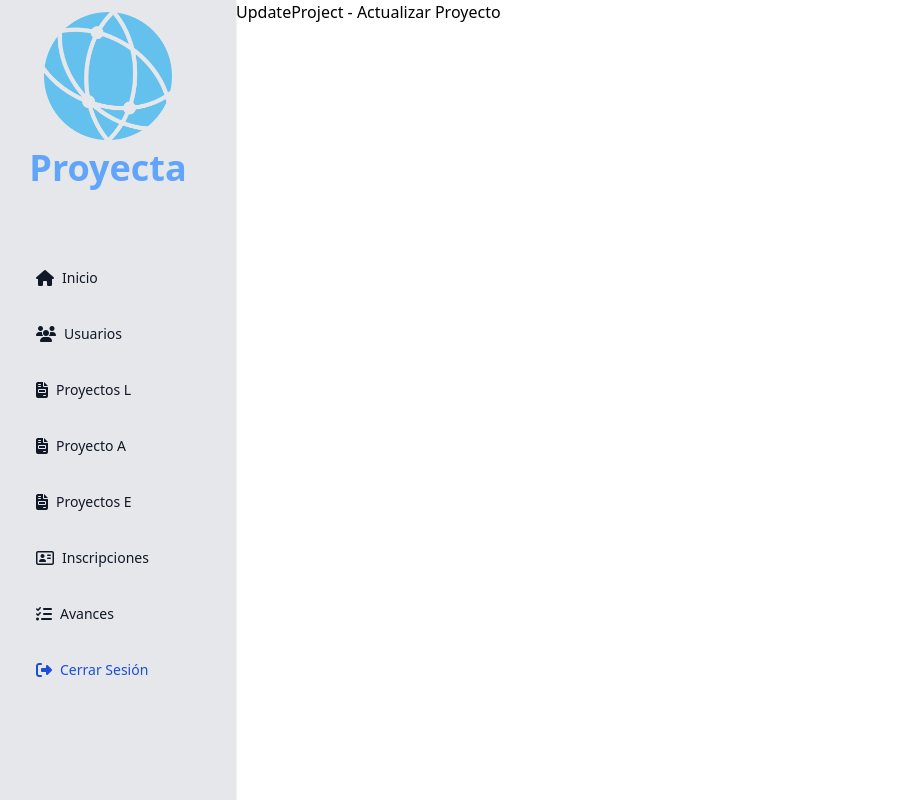
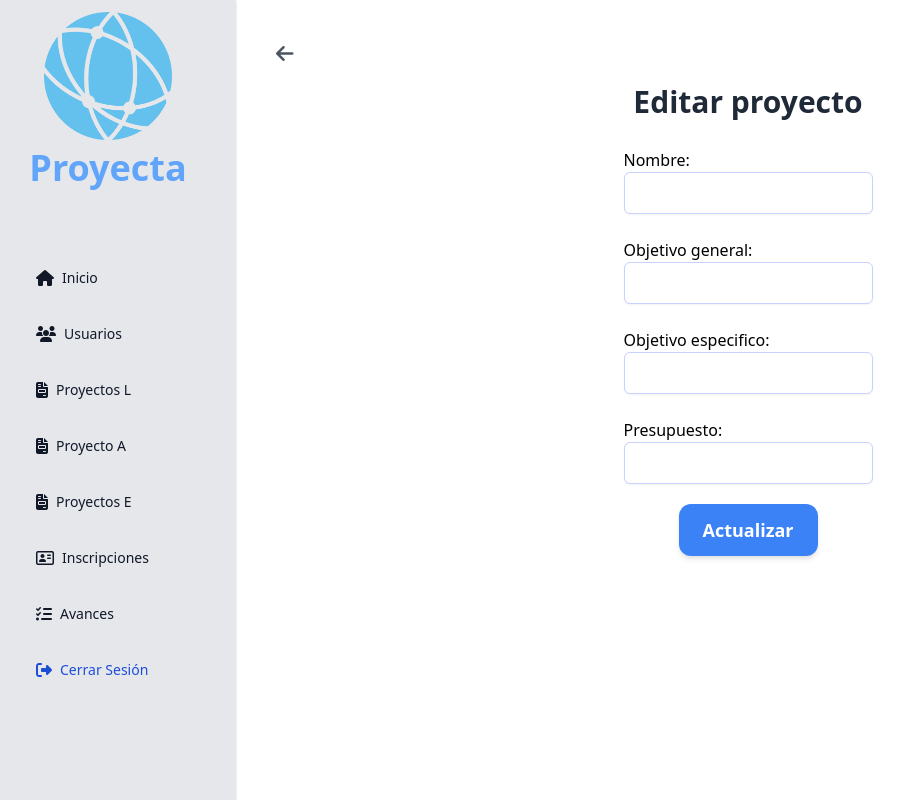
Before and after one commit to ProyectaTeamMinTic/proyectaMinTic, a React (Create React App) app: page /projects/update in a window 1280 px wide. Shown: the whole page, without its empty margins (20-924 px from the left). Built offline with nearby package versions, Linux system fonts and the light colour scheme.

Commit message:
diseño editar proyecto agregado

```diff
--- a/src/pages/projects/add.jsx
+++ b/src/pages/projects/add.jsx
@@ -1,6 +1,7 @@
 import DropDown from 'components/Dropdown';
 import Input from 'components/Input';
 import React from 'react'
+import ButtonLoading from 'components/ButtonLoading';
 import { Link } from 'react-router-dom';
 const AddProject = () => {
     return (
@@ -10,8 +11,7 @@ const AddProject = () => {
             </Link>
             <h1 className='m-4 text-3xl text-gray-800 font-bold text-center'>Registrar nuevo proyecto</h1>
             <div>
-                <form className='grid grid-cols-4 gap-4 pl-3 pr-3'>
-                    <div className='col-start-1 '>
+                <form className='flex flex-col items-center justify-center'>
                     <Input
                         label='Nombre'
                         type='text'
@@ -19,8 +19,6 @@ const AddProject = () => {
                         defaultValue=''
                         required={true}
                     />
-                    </div>
-                    <div className='col-start-1 col-span-2'>
                     <Input
                         label='Objetivo generala'
                         type='text'
@@ -28,8 +26,6 @@ const AddProject = () => {
                         defaultValue=''
                         required={true}
                     />
-                    </div>
-                    <div className='col-start-1 col-span-2'>
                     <Input
                         label='Objetivo especifico'
                         type='text'
@@ -37,8 +33,6 @@ const AddProject = () => {
                         defaultValue=''
                         required={true}
                     />
-                    </div>
-                    <div>
                     <Input
                         label='Presupuesto'
                         type='number'
@@ -46,8 +40,6 @@ const AddProject = () => {
                         defaultValue=''
                         required={true}
                     />
-                    </div>
-                    <div>
                     <Input
                         label='Fecha fin'
                         type='date'
@@ -55,8 +47,7 @@ const AddProject = () => {
                         defaultValue=''
                         required={true}
                     />
-                    </div>
-                    <div>
+
                     <Input
                         label='Fecha inicio'
                         type='date'
@@ -64,7 +55,6 @@ const AddProject = () => {
                         defaultValue=''
                         required={true}
                     />
-                    </div>
                     <DropDown
                         label=''
                         name='lider'
@@ -72,7 +62,6 @@ const AddProject = () => {
                         required={true}
                         options=''
                     />
-                    <div>
                     <Input
                         label='Identificacion lider'
                         type='text'
@@ -80,22 +69,19 @@ const AddProject = () => {
                         defaultValue=''
                         required={true}
                     />
-                    </div>
-                    <div className='flex justify-around col-span-3'>
-                        <span class="sm:block">
-                            <button type="button" class="inline-flex items-center px-4 py-2 border border-gray-300 rounded-md shadow-sm text-sm font-medium text-white bg-blue-600 hover:bg-indigo-700 focus:outline-none focus:ring-2 focus:ring-offset-2 focus:ring-indigo-500">
-                                Crear
-                            </button>
-                        </span>
-                        <span class="sm:block">
-                            <button type="button" class="inline-flex items-center px-4 py-2 border border-gray-300 rounded-md shadow-sm text-sm font-medium text-white bg-blue-600 hover:bg-indigo-700 focus:outline-none focus:ring-2 focus:ring-offset-2 focus:ring-indigo-500">
-                                Cancelar
-                            </button>
-                        </span>
+                    <div className='flex justify-around w-full'>
+                        <ButtonLoading
+                            disabled=''
+                            text='Crear'
+                        />
+                        <ButtonLoading
+                            disabled=''
+                            text='Cancelar'
+                        />
                     </div>
                 </form>
-            </div>
-        </div>
+            </div >
+        </div >
     )
 }
 
--- a/src/pages/projects/update.jsx
+++ b/src/pages/projects/update.jsx
@@ -1,9 +1,54 @@
 import React from 'react'
+import ButtonLoading from 'components/ButtonLoading';
+import Input from 'components/Input';
+import { Link } from 'react-router-dom';
+
+
 
 const UpdateProject = () => {
     return (
-        <div>
-            UpdateProject - Actualizar Proyecto
+        <div className='flew flex-col w-full h-full items-center justify-center p-10'>
+            <Link to='/projects/leader'>
+                <i className='fas fa-arrow-left text-gray-600 cursor-pointer font-bold text-xl hover:text-gray-900' />
+            </Link>
+            <h1 className='m-4 text-3xl text-gray-800 font-bold text-center'>Editar proyecto</h1>
+            <form
+                className='flex flex-col items-center justify-center'
+            >
+                <Input
+                    label='Nombre:'
+                    type='text'
+                    name='nombre'
+                    defaultValue=''
+                    required={false}
+                />
+                <Input
+                    label='Objetivo general:'
+                    type='text'
+                    name='general'
+                    defaultValue=''
+                    required={false}
+                />
+                <Input
+                    label='Objetivo especifico:'
+                    type='text'
+                    name='especifico'
+                    defaultValue=""
+                    required={false}
+                />
+                <Input
+                    label='Presupuesto:'
+                    type='text'
+                    name='presupuesto'
+                    defaultValue=""
+                    required={false}
+                />
+
+                <ButtonLoading
+                    disabled=''
+                    text='Actualizar'
+                />
+            </form>
         </div>
     )
 }
```
Lines whose indentation alone changed are shown as unchanged.
